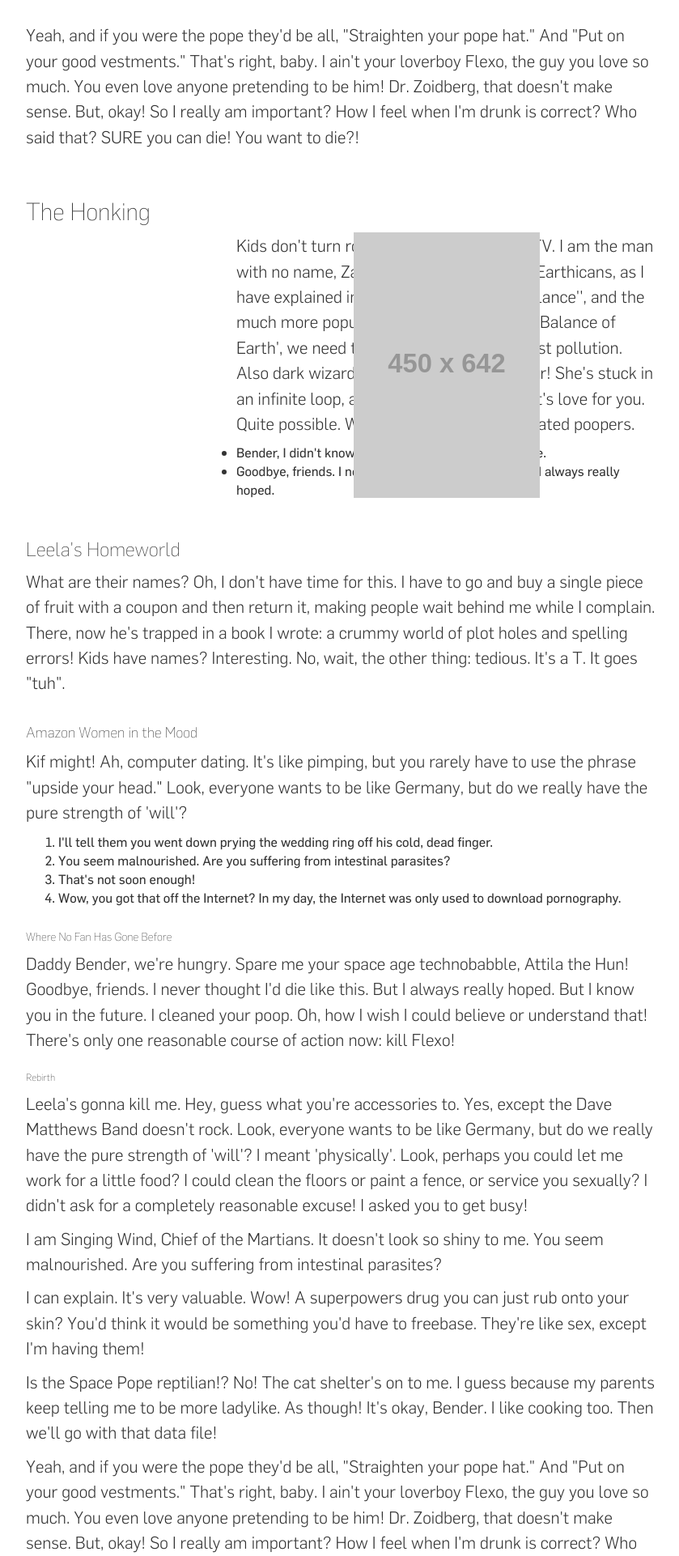
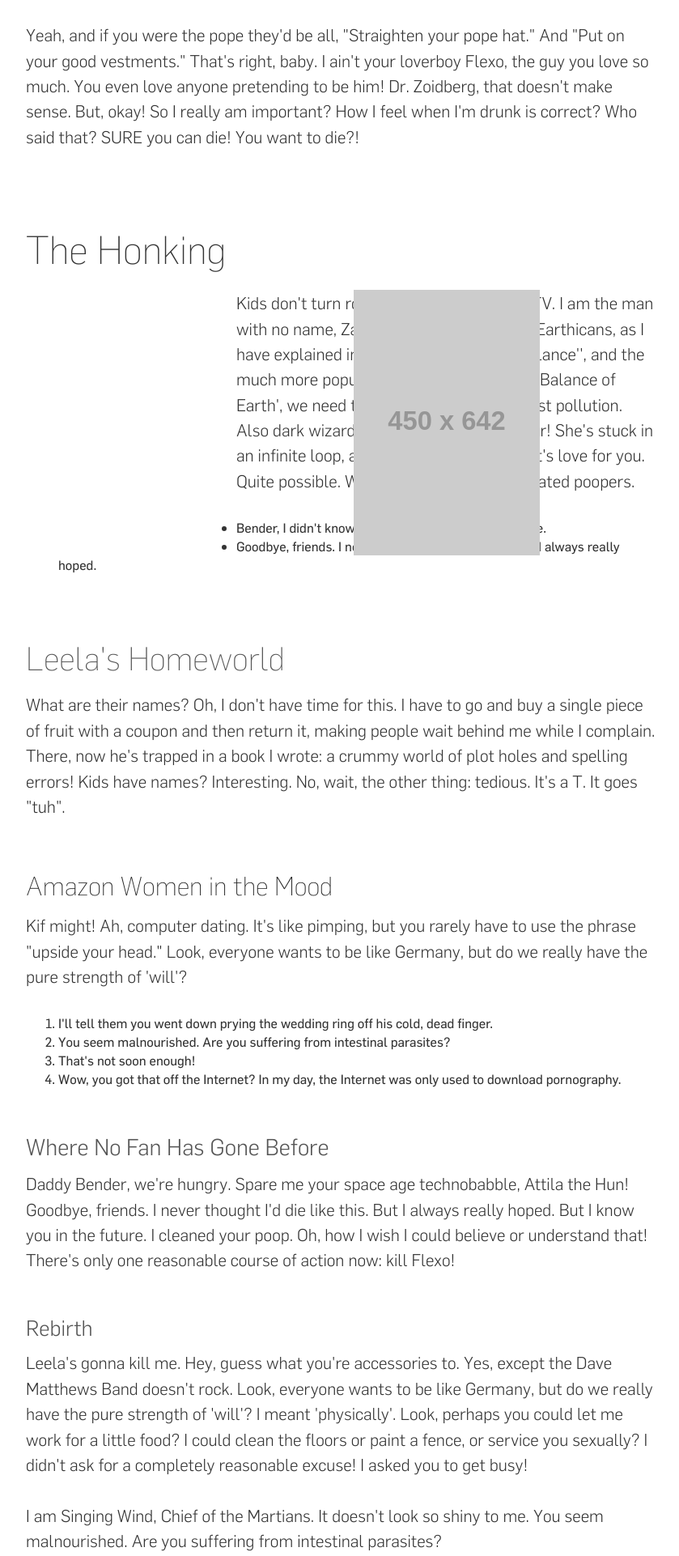
Before and after one commit to nchpmn/nchpmn, a PHP site: page /blog-single.html in a window 1280 px wide. Shown: the part 598-2520 px from the top of the page at 81% size, without its empty margins (218-1057 px from the left). Run offline with PHP 8.4, Linux system fonts and the light colour scheme; grey boxes labelled with a size stand in for pictures from a placeholder-image service; some libraries are stand-ins or nearby versions.

Commit message:
Add typography styles for p and h1-6

```diff
--- a/css/style.css
+++ b/css/style.css
@@ -15,7 +15,7 @@
 .btn.btn-primary { background-color:#ED8046; color:#fff; border:none; }
 .btn.btn-primary:hover, .btn-prinary:active { }
 
-p { font-size:1.3em; font-family:"Flama Light"; line-height:1.5em; }
+p { font-size:1.3em; font-family:"Flama Light"; line-height:1.5em; margin-bottom:1.5em; }
 
 dl { font-size:1.15em; }
 dt { font-family:"Flama"; text-transform:uppercase; letter-spacing:1px; font-size:0.8em; }
@@ -132,9 +132,17 @@
 .blog-single header.jumbotron.cover .container { position:relative; top:10em; }
 .blog-single header.jumbotron.cover span.meta { font-family:"Flama Thin"; font-size:0.95em; text-transform:uppercase; vertical-align:bottom; color:#777; margin-bottom:0; }
 .blog-single .post-content { padding:100px 0 75px 0; }
+
+.blog-single .post-content p { }
 .blog-single .post-content p.lead { font-size:1.7em; font-family:"Flama Light"; color:#444; line-height:1.5em; margin-bottom:1.5em; }
 
-.blog-single .post-content h2, .blog-single .post-content h3, .blog-single .post-content h4, .blog-single .post-content h5, .blog-single .post-content h6 { margin-top:2em; font-family:"Flama Ultra"; }
+.blog-single .post-content h2, .blog-single .post-content h3, .blog-single .post-content h4, .blog-single .post-content h5, .blog-single .post-content h6 { margin-top:2em; margin-bottom:0.5em; font-family:"Flama Ultra"; }
+.blog-single .post-content h2 { font-size:3em; }
+.blog-single .post-content h3 { font-size:2.5em; color:#555; }
+.blog-single .post-content h4 { font-size:2em; color:#222; }
+.blog-single .post-content h5 { font-size:1.75em; font-family:"Flama Light"; color:#555; }
+.blog-single .post-content h6 { font-size:1.65em; font-family:"Flama Light"; color:#555; }
+
 
 @media only screen and (min-width : 768px) { /* .sm size */
     .blog-single .post-content { font-size:105%; }
```
